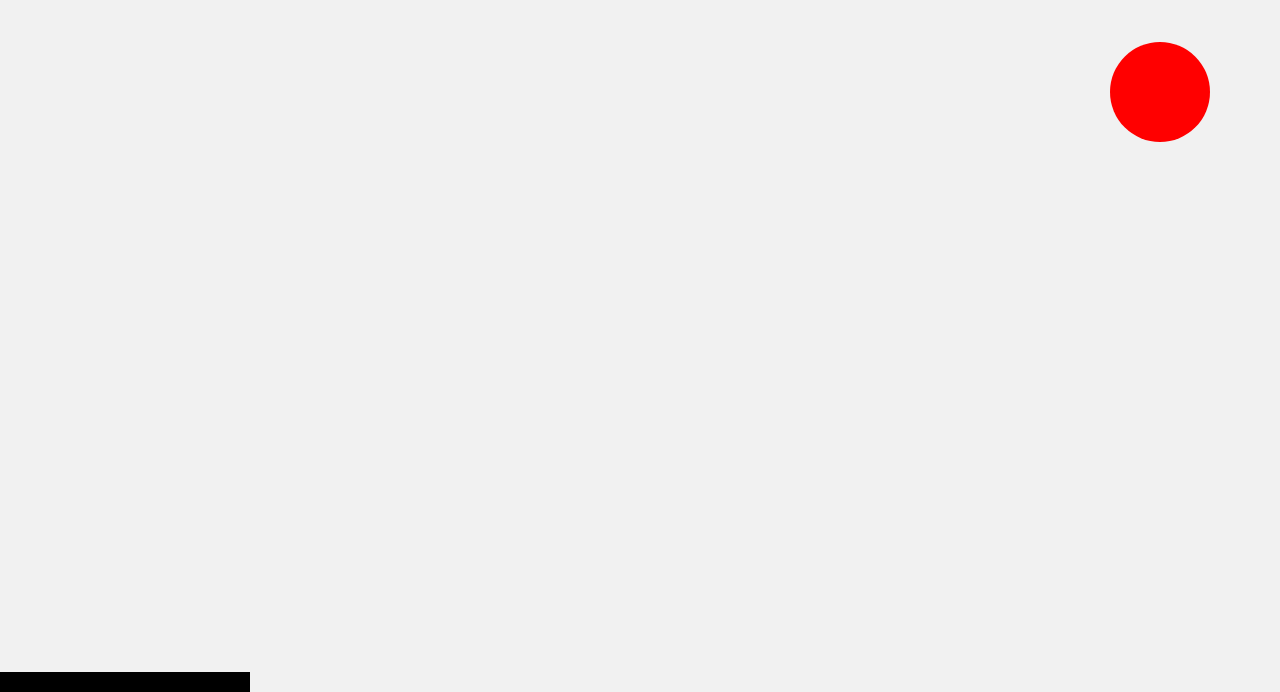
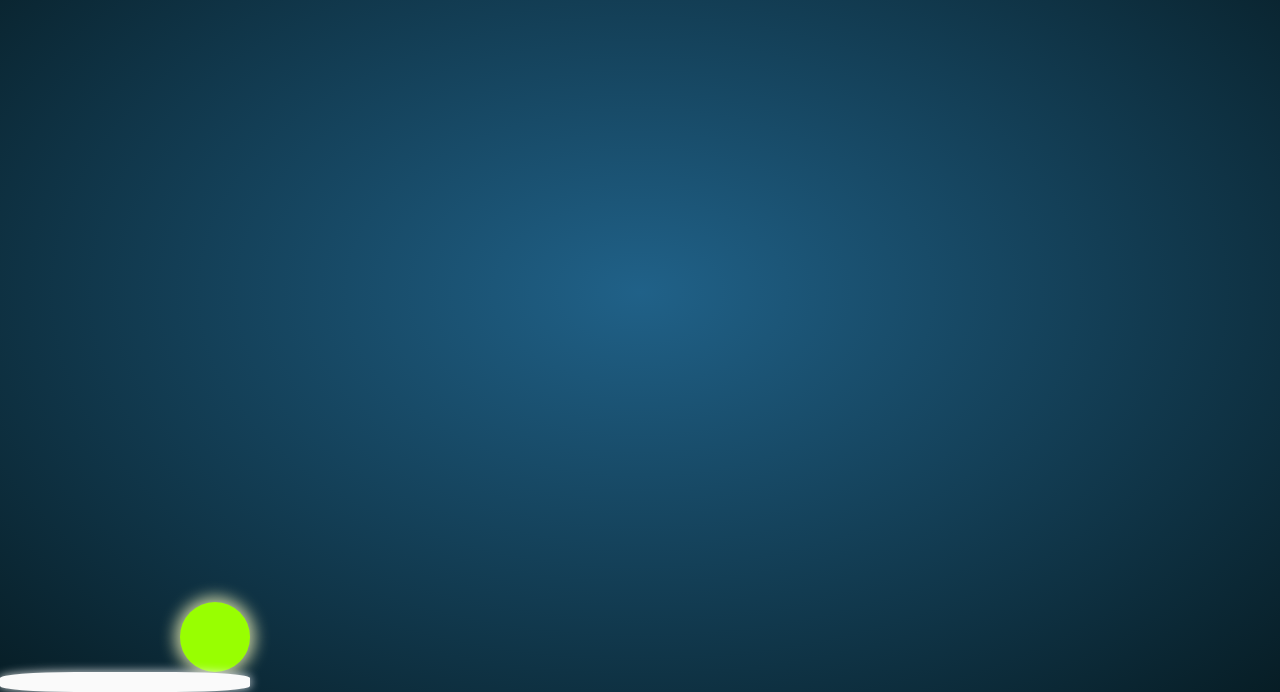
Before and after one commit to Rahul051296/Bounce, a plain HTML site: page index.html in a window 1280 px wide. Shown: the part 108-800 px from the top of the page. Drawn offline with Linux system fonts and the light colour scheme.

Commit message:
UI improvement

```diff
--- a/index.css
+++ b/index.css
@@ -1,24 +1,30 @@
+@import url('https://fonts.googleapis.com/css?family=Kanit');
+
 html, body{
     margin: 0;
     padding: 0;
     overflow: hidden;
-    font-family: sans-serif;
+    font-family: 'Kanit', sans-serif;
+    color: #fff;
 }
 #area{
-    background: #f1f1f1;
+    background: radial-gradient(#206188,#071d25);
     width: 100vw;
     height: 100vh;
 }
 #ball{
     position: relative;
-    background: red;
-    width: 100px;
-    height: 100px;
+    background: #98ff01;
+    box-shadow: 0px 0px 15px 5px rgba(255, 255, 190, .75);
+    width: 70px;
+    height: 70px;
     border-radius: 100%;
 }
 .sticks{
-    background: black;
+    background: #fafafa;
+    box-shadow: 0px 0px 10px 1px rgba(255, 255, 255, .75);
     width: 250px;
+    border-radius: 30%;
     height: 20px;
 }
 
--- a/index.js
+++ b/index.js
@@ -8,7 +8,7 @@ class Bounce{
         this.scoreboard();
         this.count = 0;
         this.score = 0;
-        this.time = 30;
+        this.time = 50;
         this.y = 0;
         this.x = 0;
         this.timer;
@@ -22,7 +22,7 @@ class Bounce{
         let scoreboard = document.createElement('h1');
         let timer = document.createElement('h2');
         timer.id = "timer";
-        timer.appendChild(document.createTextNode("00:30"));
+        timer.appendChild(document.createTextNode("Time Left: 00:50"));
         scoreboard.id = "score-board";
         let points = document.createTextNode("Score: 0");
         scoreboard.appendChild(points);
@@ -46,51 +46,53 @@ class Bounce{
    moveBall(){
       this.interval = setInterval(()=>{
         let ball = document.getElementById('ball');
-        let stickTop = document.getElementById('stick').getBoundingClientRect().top-100;
-        let stickLeft = document.getElementById('stick').getBoundingClientRect().left;
+        let stick = document.getElementById('stick');
+        let stickTop = stick.offsetTop-100;
+        let stickLeft = stick.offsetLeft;
         let move = 5;
         let ballTop = ball.offsetTop;
         let ballLeft = ball.offsetLeft;
 
-          if(ballTop >= window.innerHeight-100 && ballTop <=window.innerHeight) this.y=1;
+          if(ballTop >= window.innerHeight-80 && ballTop <=window.innerHeight)
+              this.y=1; //up
           if(ballTop >= 0 && ballTop <=5)
-              this.y=0;
-          if(ballLeft >= window.innerWidth-100 && ballLeft<= window.innerWidth)
-              this.x=1;
+              this.y=0; //down
+          if(ballLeft >= window.innerWidth-70 && ballLeft<= window.innerWidth)
+              this.x=1; //left
           if(ballLeft >= 0 && ballLeft <=5)
-              this.x=0;
+              this.x=0; //right
 
-          if(this.y ==1){
+          if(this.y ==0){
+            ball.style.top =  (ballTop+move) +"px";
+            if(this.x==0)
+                ball.style.left = (ballLeft+move) + "px";
+            else if(this.x==1)
+                ball.style.left = (ballLeft-move) + "px";
+           }
+          else if(this.y ==1){
             ball.style.top =  (ballTop-move) +"px";
             if(this.x==0)
                 ball.style.left = (ballLeft+move) + "px";
             else if(this.x==1)
                  ball.style.left = (ballLeft-move) + "px";
           }
-          else if(this.y ==0){
-            ball.style.top =  (ballTop+move) +"px";
-            if(this.x==0)
-                ball.style.left = (ballLeft+move) + "px";
-            else if(this.x==1)
-                 ball.style.left = (ballLeft-move) + "px";
-           }
+
           if( (stickTop >= ballTop-20 && stickTop<=ballTop) && (ballLeft>=stickLeft && ballLeft<=stickLeft+250)){
                 this.score+=5;
                 this.scoreUpdate(this.score);
             }
-       },20);
+       },5);
 
    }
     scoreUpdate(score){
        let points = document.getElementById('score-board');
         points.innerHTML = `Score: ${score}`;
-
     }
     gameTimer(){
         let time = document.getElementById('timer');
         this.timer = setInterval(()=>{
              this.time--;
-            time.innerHTML = `00:${this.time}`;
+            time.innerHTML = `Time Left: 00:${this.time}`;
             if(this.time == 0){
                 clearInterval(this.timer);
                 clearInterval(this.interval);
```
